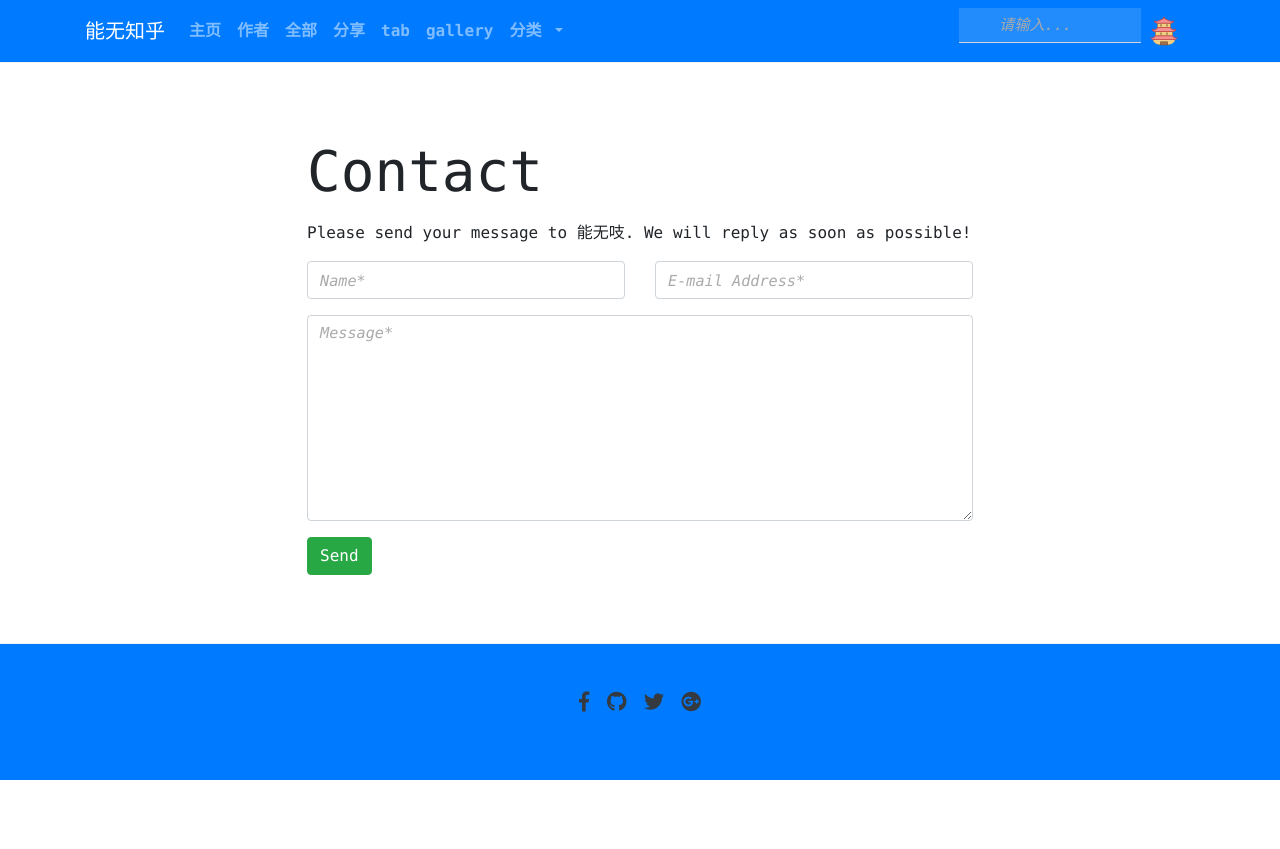
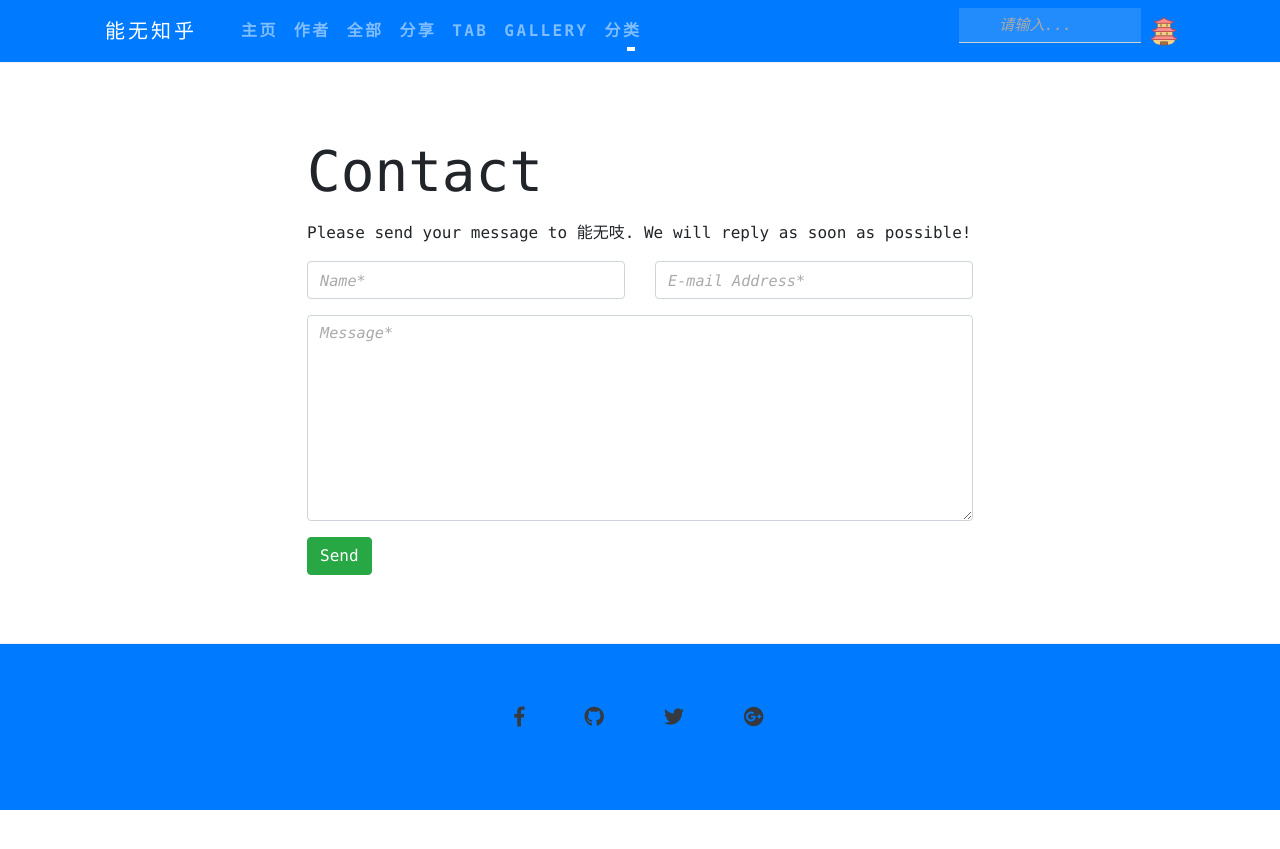
Before and after one commit to nengwuzhi/nengwuzhi.github.io, a Jekyll site: the page built from _pages/contact.md, in a window 1280 px wide. Shown: the top 849 px of the page. Built offline with Jekyll 4.4.1, drawn with Linux system fonts in a browser that asks for light colours; nearby versions of some CDN libraries.

Commit message:
Update theme.css

```diff
--- a/assets/css/theme.css
+++ b/assets/css/theme.css
@@ -3,6 +3,33 @@
     background-color: white;
     font-family: "Menlo", "Monaco", "Consolas", "Courier New", "monospace", "Helvetica", "Tahoma", "Arial", "WenQuanYi Micro Hei", "文泉驿微米黑", "STXihei", "华文细黑", "Microsoft YaHei", "微软雅黑", "SimSun", "宋体", "Heiti", "黑体", sans-serif;
 }
+a {
+  color: #fff;
+  text-transform: uppercase;
+  text-decoration: none;
+  letter-spacing: 0.15em;
+  display: inline-block;
+  padding: 15px 20px;
+  position: relative;
+}
+a:after {
+  background: none repeat scroll 0 0 transparent;
+  bottom: 0;
+  content: "";
+  display: block;
+  height: 2px;
+  left: 50%;
+  position: absolute;
+  background: #fff;
+  transition: width 0.3s ease 0s, left 0.3s ease 0s;
+  width: 0;
+}
+a:hover:after {
+  width: 100%;
+  left: 0;
+}
+
+
 button:hover, button:focus {
     text-decoration: none !important;
     outline: none !important;
```
